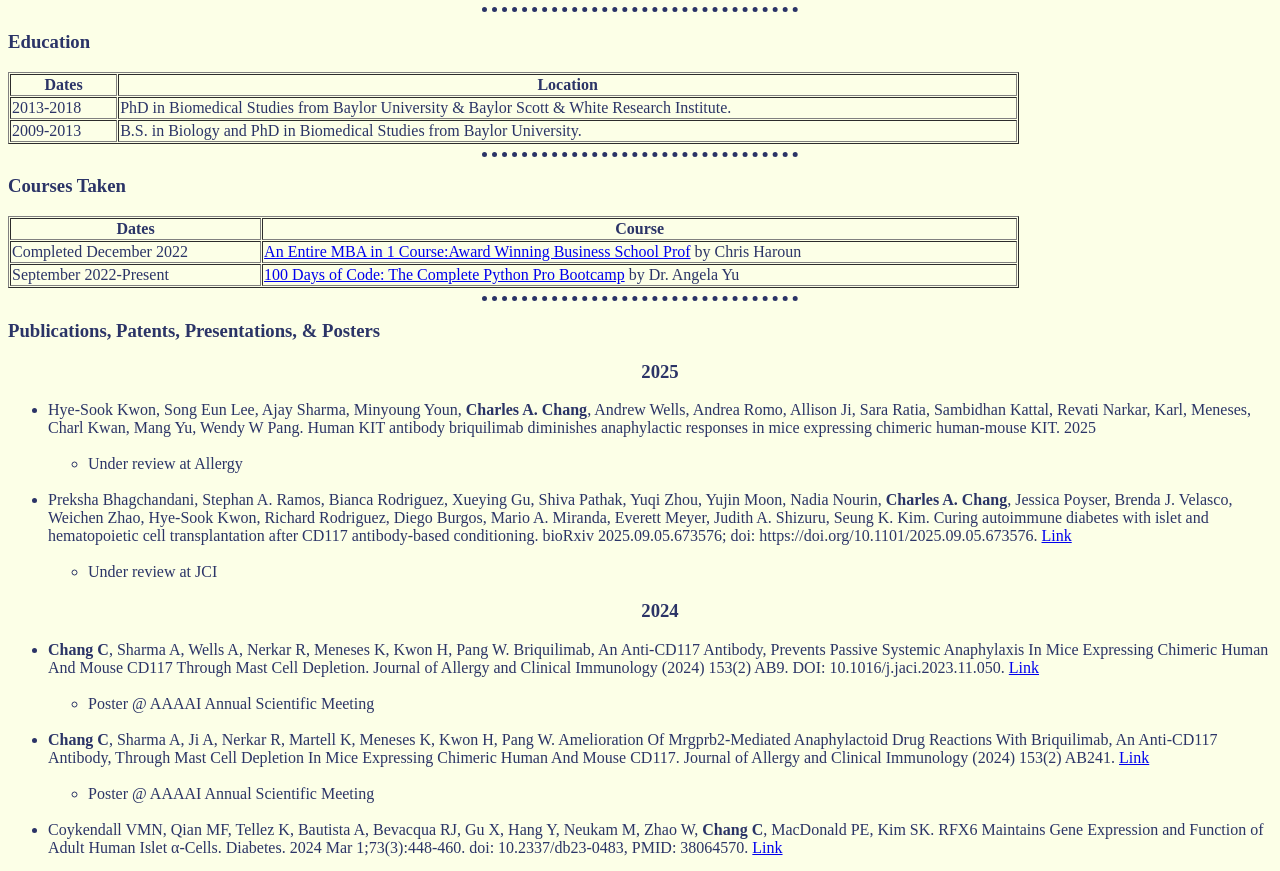
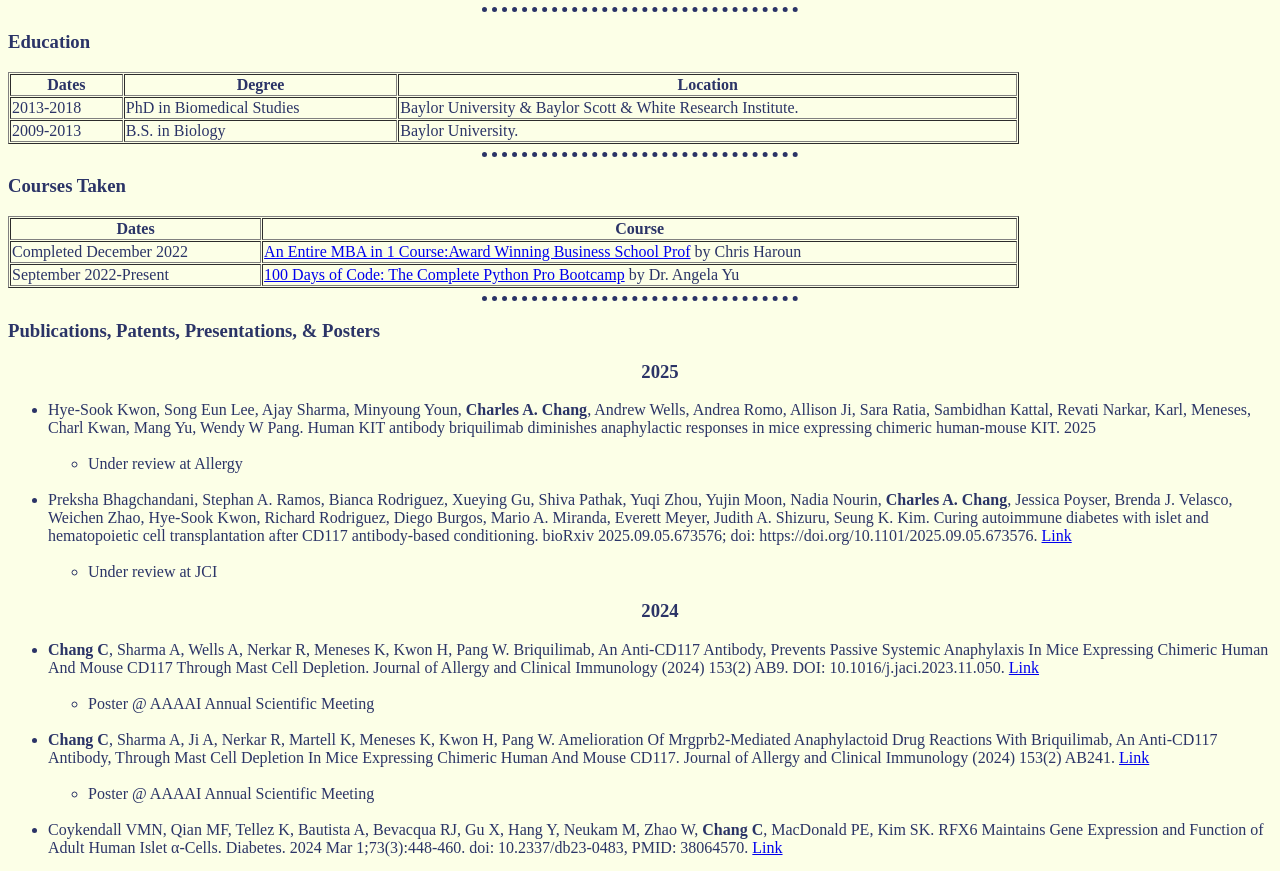
Before and after one commit to cc4py/cv, a plain HTML site: page index.html in a window 1280 px wide. Shown: the part 1236-2107 px from the top of the page. Drawn offline with Linux system fonts and the light colour scheme.

Commit message:
Update index.html

```diff
--- a/index.html
+++ b/index.html
@@ -90,15 +90,18 @@
   <table class="table" cellspacing="1" border="1" style="width:80%">
     <thead>
       <th>Dates</th>
+      <th>Degree</th>
       <th>Location</th>
     </thead>
     <tr>
       <td>2013-2018</td>
-      <td>PhD in Biomedical Studies from Baylor University & Baylor Scott & White Research Institute.</td>
+      <td>PhD in Biomedical Studies</td>
+      <td>Baylor University & Baylor Scott & White Research Institute.</td>
     </tr>
     <tr>
       <td>2009-2013</td>
-      <td>B.S. in Biology and PhD in Biomedical Studies from Baylor University.</td>
+      <td>B.S. in Biology</td>
+      <td>Baylor University.</td>
     </tr>
   </table>
 </div>
```
